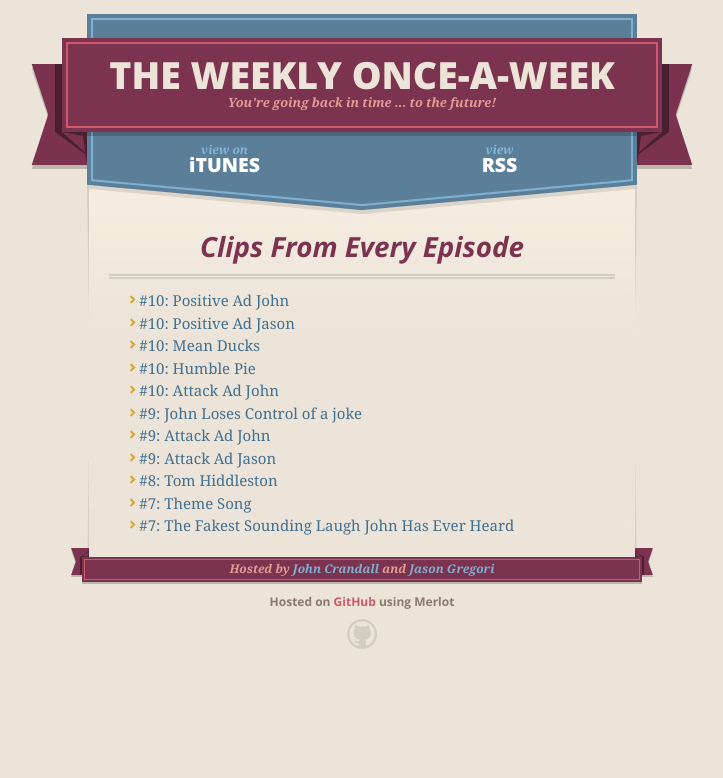
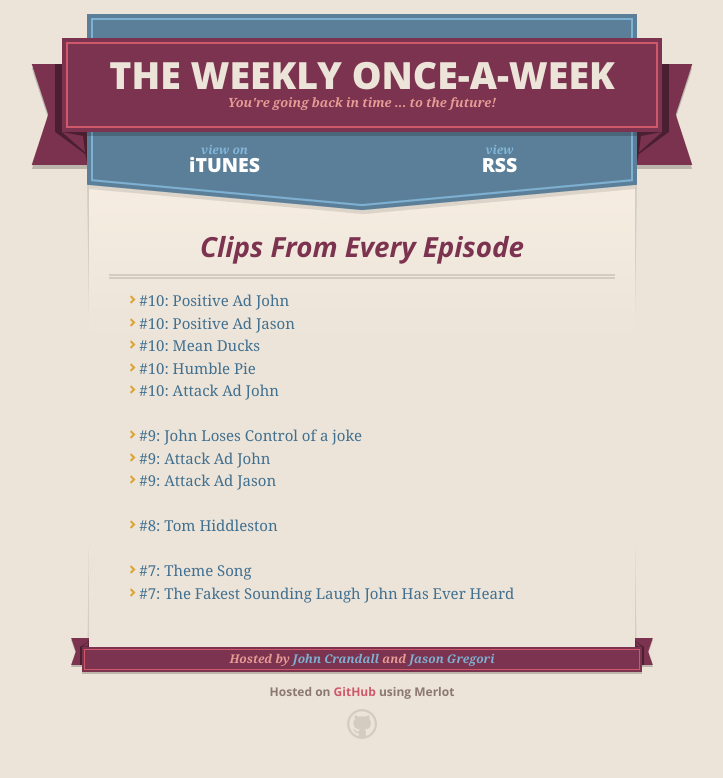
Before and after one commit to jasongregori/podcast, a Jekyll site: the page built from clips/index.md, in a window 1280 px wide. Shown: the top 778 px of the page, without its empty margins (278-1001 px from the left). Built offline with Jekyll 4.4.1, drawn with Linux system fonts in a browser that asks for light colours; nearby versions of some CDN libraries.

Commit message:
clip page: put some breaks between episodes

```diff
--- a/clips/index.md
+++ b/clips/index.md
@@ -6,4 +6,4 @@ Clips From Every Episode
 ========================
 
 {% for clip in site.categories.clips %}
-- [#{{ clip.tags.first }}: {{ clip.title | remove_first: clip.tags.first }}]({{ site._basepath | append: clip.url | append:'.mp3' }}){% endfor %}
+- [#{{ clip.tags.first }}:{{ clip.title | remove_first: clip.tags.first }}]({{ site._basepath | append: clip.url | append:'.mp3' }}){% unless site.categories.clips[forloop.index].tags.first == clip.tags.first %}<br><br>{% endunless %}{% endfor %}
```
